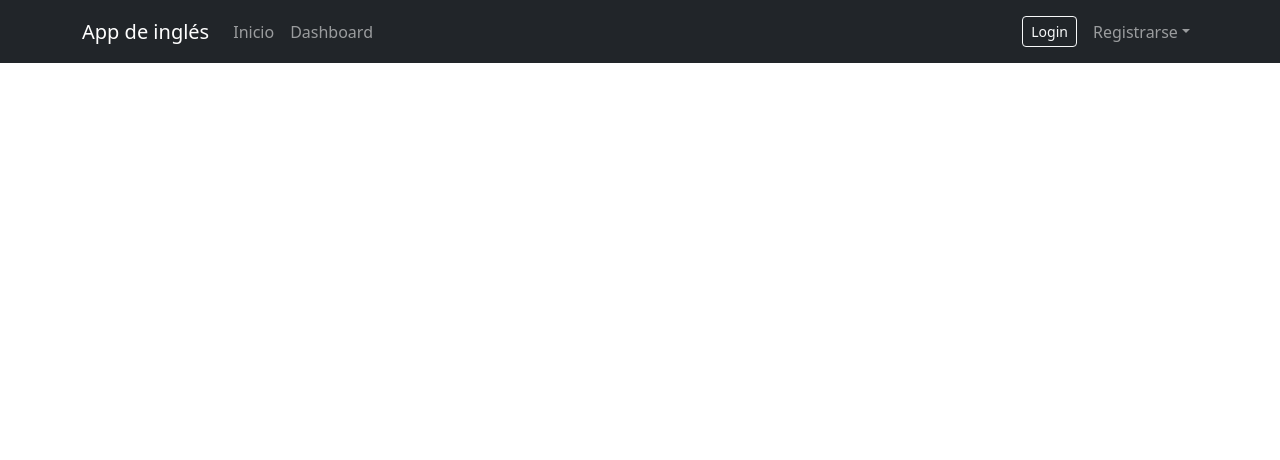
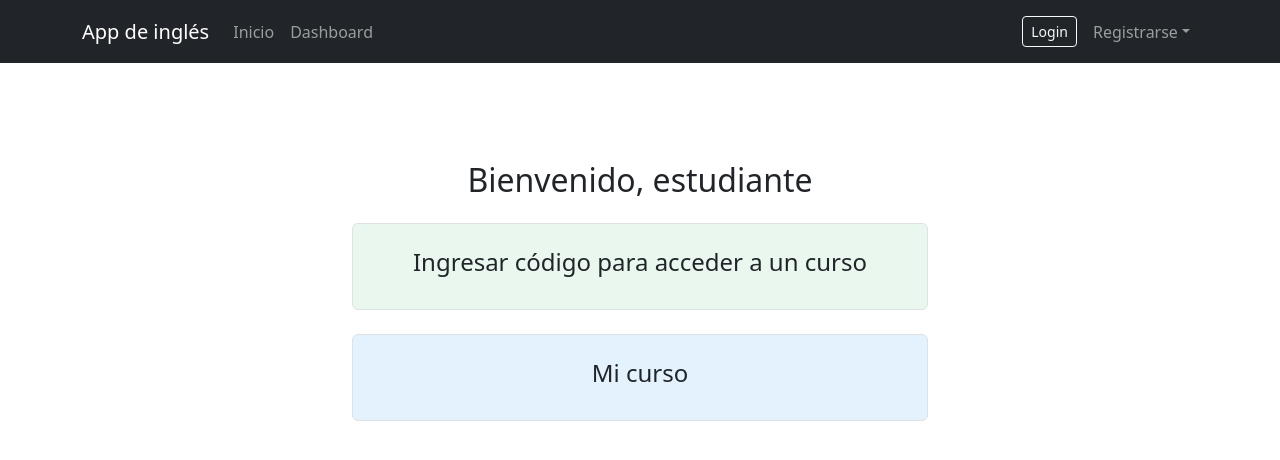
Before and after one commit to georgo0/Proyecto-Ingenieria-de-Software-2025, a React (Create React App) app: page /main-student in a window 1280 px wide. Shown: the top 460 px of the page. Built offline with nearby package versions, Linux system fonts and the light colour scheme.

Commit message:
Ingresar codigo y pagina principal estudiante

```diff
--- a/src/App.js
+++ b/src/App.js
@@ -8,6 +8,9 @@ import Login from './components/Login';
 import RegisterStudent from './components/student/RegisterStudent';
 import RegisterTeacher from './components/teacher/RegisterTeacher';
 import Dashboard from './components/Dashboard';
+import MainStudent from './components/student/MainStudent';
+import IngresarCodigo from './components/student/IngresarCodigo';
+
 
 function App() {
   return (
@@ -20,6 +23,9 @@ function App() {
           <Route path="/register-student" element={<RegisterStudent />} />
           <Route path="/register-teacher" element={<RegisterTeacher />} />
           <Route path="/dashboard" element={<Dashboard />} />
+          <Route path="/main-student" element={<MainStudent />} />
+          <Route path="/ingresar-codigo" element={<IngresarCodigo />} />
+
         </Routes>
       </Container>
     </>
--- /dev/null
+++ b/src/components/student/IngresarCodigo.js
@@ -0,0 +1,37 @@
+import React, { useState } from 'react';
+
+function IngresarCodigo() {
+  const [codigo, setCodigo] = useState('');
+
+  const handleSubmit = (e) => {
+    e.preventDefault();
+    // Aquí va la lógica cuando se envía el código
+    console.log('Código ingresado:', codigo);
+    // Por ejemplo, después puedes validar o redirigir
+  };
+
+  return (
+    <div className="container mt-5" style={{ maxWidth: '400px' }}>
+      <h2 className="mb-4 text-center">Ingresar código para acceder a un curso</h2>
+
+      <form onSubmit={handleSubmit}>
+        <div className="mb-3">
+          <label htmlFor="codigo" className="form-label">Código del curso</label>
+          <input
+            type="text"
+            id="codigo"
+            className="form-control"
+            placeholder="Ingresa el código"
+            value={codigo}
+            onChange={(e) => setCodigo(e.target.value)}
+            required
+          />
+        </div>
+
+        <button type="submit" className="btn btn-primary w-100">Enviar</button>
+      </form>
+    </div>
+  );
+}
+
+export default IngresarCodigo;
--- /dev/null
+++ b/src/components/student/MainStudent.js
@@ -0,0 +1,43 @@
+import React from 'react';
+import { useNavigate } from 'react-router-dom';
+
+function MainStudent() {
+      const navigate = useNavigate();
+
+
+const wallpaperStyle = {
+    backgroundImage: 'https://c4.wallpaperflare.com/wallpaper/950/516/946/flag-britain-color-texture-wallpaper-preview.jpg',
+    backgroundSize: 'cover',
+    backgroundPosition: 'center',
+    minHeight: '100vh',  // que ocupe toda la altura de la ventana
+    paddingTop: '50px',
+    paddingBottom: '50px',
+  };
+
+
+  return (
+    <div className="container mt-5" style={{ maxWidth: '600px', ...wallpaperStyle }}>
+      <h2 className="text-center mb-4">Bienvenido, estudiante</h2>
+
+      <div className="d-flex flex-column gap-4">
+        <div
+          className="p-4 border rounded text-center"
+          style={{ cursor: 'pointer', backgroundColor: '#e9f7ef' }}
+          onClick={() => navigate('/ingresar-codigo')}
+        >
+          <h4>Ingresar código para acceder a un curso</h4>
+        </div>
+
+        <div
+          className="p-4 border rounded text-center"
+          style={{ cursor: 'pointer', backgroundColor: '#e3f2fd' }}
+          // onClick={() => { /* aquí luego va la lógica para ir a mi curso */ }}
+        >
+          <h4>Mi curso</h4>
+        </div>
+      </div>
+    </div>
+  );
+}
+
+export default MainStudent;
--- a/src/components/student/RegisterStudent.js
+++ b/src/components/student/RegisterStudent.js
@@ -1,12 +1,21 @@
 import React from 'react';
-import '../Register.css';
+import { useNavigate } from 'react-router-dom';
+import '../Register.css'; // Asegúrate de que la ruta sea correcta
 
 function RegisterStudent() {
+  const navigate = useNavigate();
+
+  const handleSubmit = (e) => {
+    e.preventDefault();
+    // Aquí podrías agregar lógica de validación o guardar datos
+    navigate('/main-student'); // Redirección al main student
+  };
+
   return (
     <div className="container d-flex justify-content-center align-items-center vh-100 fondo-register">
       <div className="card p-4 sombra-register" style={{ width: '100%', maxWidth: '400px' }}>
         <h2 className="text-center mb-4">Registro de Estudiante</h2>
-        <form>
+        <form onSubmit={handleSubmit}>
           <div className="mb-3">
             <label htmlFor="name" className="form-label">Nombre Completo</label>
             <input type="text" className="form-control" id="name" placeholder="Tu nombre completo" />
```
